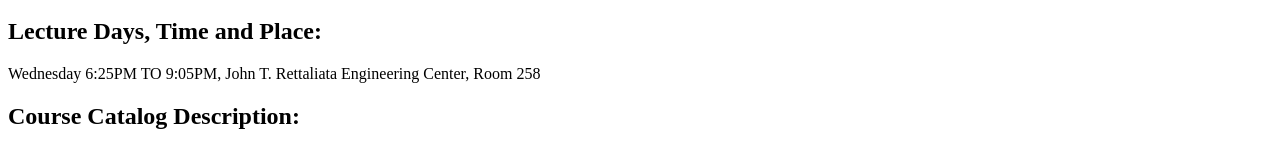
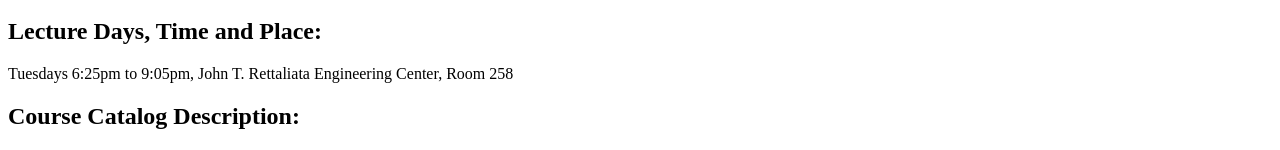
Before and after one commit to hzeng9/itmd361-lab-2, a plain HTML site: page index.html in a window 1280 px wide. Shown: the part 225-375 px from the top of the page. Drawn offline with Linux system fonts and the light colour scheme.

Commit message:
final update to index.html

```diff
--- a/index.html
+++ b/index.html
@@ -11,7 +11,7 @@
         <h2>Professor:</h2>
         <p>Daniel Krieglstein</p>
         <h2>Lecture Days, Time and Place:</h2>
-        <p>Wednesday 6:25PM TO 9:05PM, John T. Rettaliata Engineering Center, Room 258</p>
+        <p>Tuesdays 6:25pm to 9:05pm, John T. Rettaliata Engineering Center, Room 258</p>
         <h2>Course Catalog Description:</h2>
         <p>This course will cover the creation of Web pages and sites using HTML, CSS, Javascript and graphical applications. Networked multimedia distribution technologies are also explored. The design of effective Web site including page layout, user interface design, graphic design, content flow and site structure as well as management of Web site resources including intranet management and design considerations are addressed. Students design and create a major Web site with multiple pages and cross-linked structures. <strong>Prerequisites:</strong> [none] <strong>Credit:</strong> 2-2-3 Semester Hours</p>
         <h2>Course Outcomes:</h2>
```
